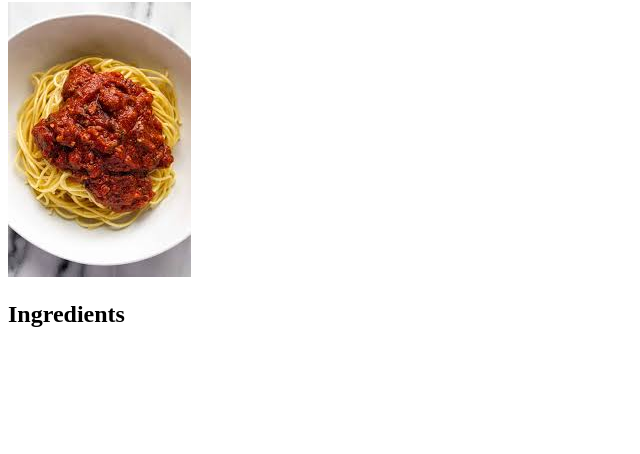
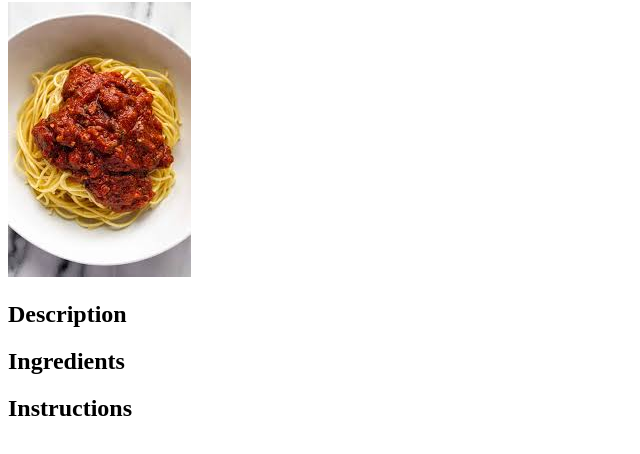
Before and after one commit to mitchytic/odin-recipes, a plain HTML site: page recipes/spaghetti.html in a window 1280 px wide. Shown: the part 78-532 px from the top of the page, without its empty margins (0-640 px from the left). Drawn offline with Linux system fonts and the light colour scheme.

Commit message:
Spaghetti work

```diff
--- a/recipes/spaghetti.html
+++ b/recipes/spaghetti.html
@@ -8,6 +8,9 @@
 <body>
     <h1>Spaghetti</h1>
     <img src="../images/spaghetti.jpeg">
+    <h2>Description</h2>
+
     <h2>Ingredients</h2>
+    <h2>Instructions</h2>
 </body>
 </html>
```
